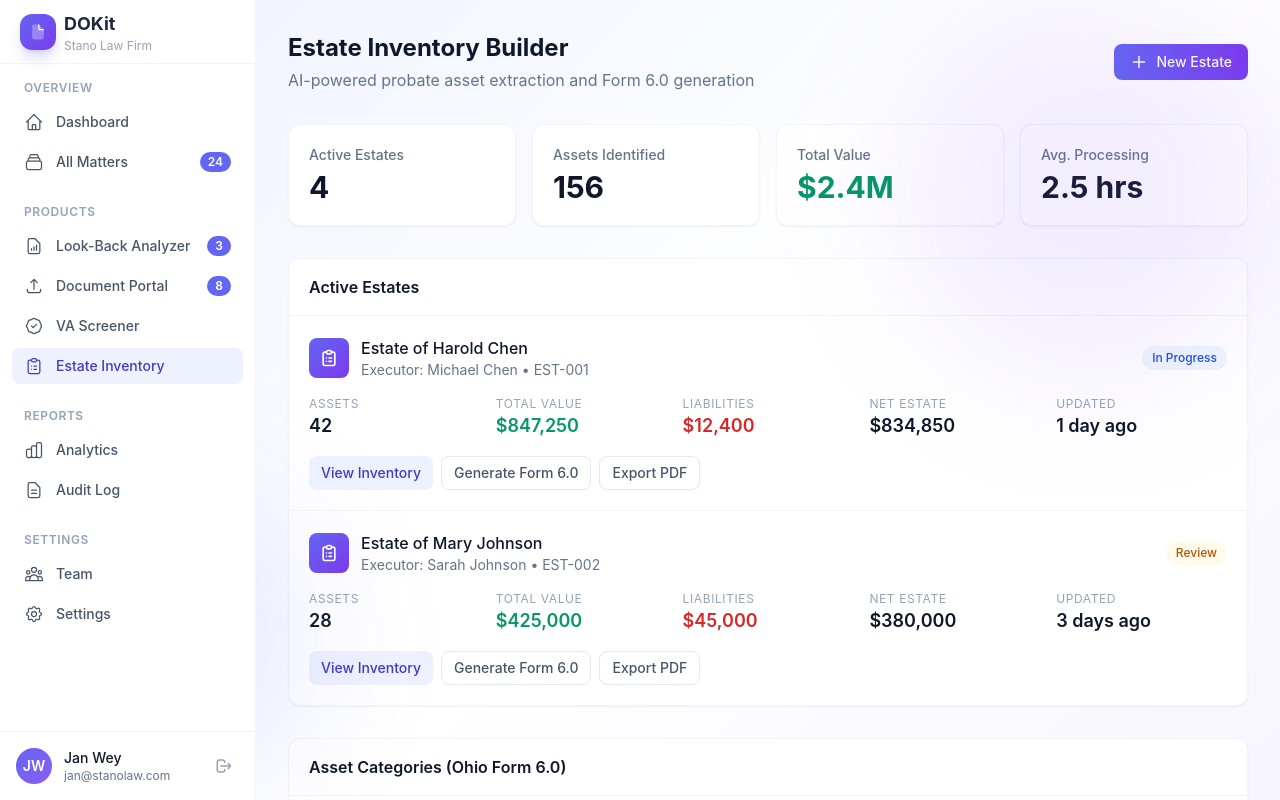
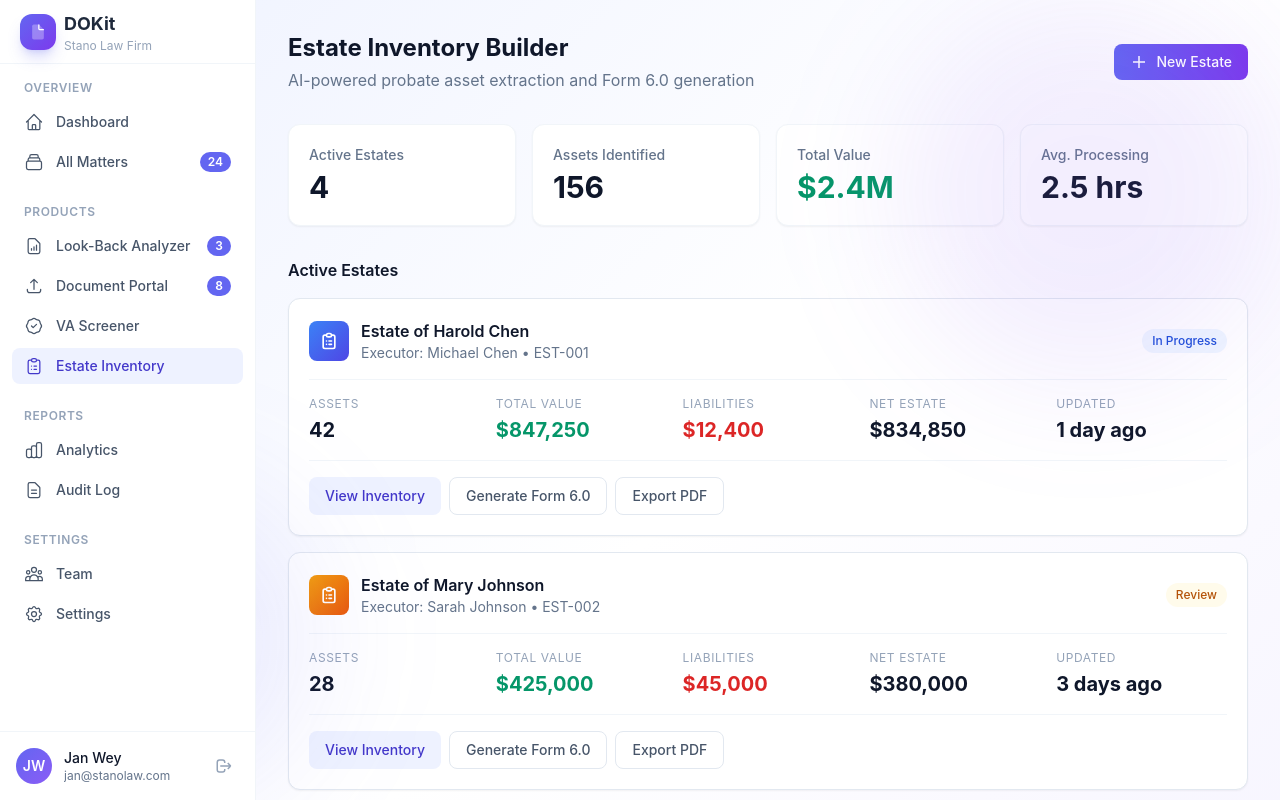
Before and after one commit to CoHoast/stano-law, a Next.js app: page /dashboard/estate in a window 1280 px wide. Shown: the top 800 px of the page. Built offline with nearby package versions, Linux system fonts and the light colour scheme.

Commit message:
Better case separation: individual cards with shadows, varying icon colors, clear borders

```diff
--- a/src/app/dashboard/estate/page.tsx
+++ b/src/app/dashboard/estate/page.tsx
@@ -69,22 +69,22 @@ export default function EstatePage() {
       </div>
 
       {/* Active Estates */}
-      <div className="bg-white rounded-xl border border-slate-100 shadow-sm mb-8">
-        <div className="px-5 py-4 border-b border-slate-100">
-          <h2 className="font-semibold text-slate-900">Active Estates</h2>
-        </div>
-        <div className="divide-y divide-slate-100">
-          {estates.map((estate) => (
-            <div key={estate.id} className="p-5 hover:bg-slate-50/50 transition">
+      <div className="mb-8">
+        <h2 className="font-semibold text-slate-900 mb-4">Active Estates</h2>
+        <div className="space-y-4">
+          {estates.map((estate, index) => (
+            <div key={estate.id} className="bg-white rounded-xl border border-slate-200 shadow-sm p-5 hover:shadow-md transition">
               <div className="flex items-center justify-between mb-4">
                 <div className="flex items-center gap-3">
-                  <div className="w-10 h-10 bg-gradient-to-br from-indigo-500 to-violet-600 rounded-lg flex items-center justify-center">
+                  <div className={`w-10 h-10 rounded-lg flex items-center justify-center ${
+                    index % 2 === 0 ? 'bg-gradient-to-br from-blue-500 to-indigo-600' : 'bg-gradient-to-br from-amber-500 to-orange-600'
+                  }`}>
                     <svg width="20" height="20" className="text-white" fill="none" stroke="currentColor" strokeWidth="2" viewBox="0 0 24 24">
                       <path strokeLinecap="round" strokeLinejoin="round" d="M9 5H7a2 2 0 00-2 2v12a2 2 0 002 2h10a2 2 0 002-2V7a2 2 0 00-2-2h-2M9 5a2 2 0 002 2h2a2 2 0 002-2M9 5a2 2 0 012-2h2a2 2 0 012 2m-3 7h3m-3 4h3m-6-4h.01M9 16h.01"/>
                     </svg>
                   </div>
                   <div>
-                    <div className="font-medium text-slate-900">Estate of {estate.decedent}</div>
+                    <div className="font-semibold text-slate-900">Estate of {estate.decedent}</div>
                     <div className="text-sm text-slate-500">Executor: {estate.executor} • {estate.id}</div>
                   </div>
                 </div>
@@ -93,37 +93,37 @@ export default function EstatePage() {
                 </span>
               </div>
 
-              <div className="grid grid-cols-2 sm:grid-cols-5 gap-4">
+              <div className="grid grid-cols-2 sm:grid-cols-5 gap-4 py-4 border-t border-slate-100">
                 <div>
-                  <div className="text-xs text-slate-400 uppercase tracking-wider">Assets</div>
-                  <div className="text-lg font-semibold text-slate-900">{estate.assets}</div>
+                  <div className="text-xs text-slate-400 uppercase tracking-wider mb-1">Assets</div>
+                  <div className="text-xl font-bold text-slate-900">{estate.assets}</div>
                 </div>
                 <div>
-                  <div className="text-xs text-slate-400 uppercase tracking-wider">Total Value</div>
-                  <div className="text-lg font-semibold text-emerald-600">{estate.totalValue}</div>
+                  <div className="text-xs text-slate-400 uppercase tracking-wider mb-1">Total Value</div>
+                  <div className="text-xl font-bold text-emerald-600">{estate.totalValue}</div>
                 </div>
                 <div>
-                  <div className="text-xs text-slate-400 uppercase tracking-wider">Liabilities</div>
-                  <div className="text-lg font-semibold text-red-600">{estate.liabilities}</div>
+                  <div className="text-xs text-slate-400 uppercase tracking-wider mb-1">Liabilities</div>
+                  <div className="text-xl font-bold text-red-600">{estate.liabilities}</div>
                 </div>
                 <div>
-                  <div className="text-xs text-slate-400 uppercase tracking-wider">Net Estate</div>
-                  <div className="text-lg font-semibold text-slate-900">{estate.netEstate}</div>
+                  <div className="text-xs text-slate-400 uppercase tracking-wider mb-1">Net Estate</div>
+                  <div className="text-xl font-bold text-slate-900">{estate.netEstate}</div>
                 </div>
                 <div>
-                  <div className="text-xs text-slate-400 uppercase tracking-wider">Updated</div>
-                  <div className="text-lg font-semibold text-slate-900">{estate.updated}</div>
+                  <div className="text-xs text-slate-400 uppercase tracking-wider mb-1">Updated</div>
+                  <div className="text-xl font-bold text-slate-900">{estate.updated}</div>
                 </div>
               </div>
 
-              <div className="flex gap-2 mt-4">
-                <button className="px-3 py-1.5 bg-indigo-50 text-indigo-700 rounded-lg text-sm font-medium hover:bg-indigo-100 transition">
+              <div className="flex gap-2 pt-4 border-t border-slate-100">
+                <button className="px-4 py-2 bg-indigo-50 text-indigo-700 rounded-lg text-sm font-medium hover:bg-indigo-100 transition">
                   View Inventory
                 </button>
-                <button className="px-3 py-1.5 border border-slate-200 text-slate-600 rounded-lg text-sm font-medium hover:bg-slate-50 transition">
+                <button className="px-4 py-2 border border-slate-200 text-slate-600 rounded-lg text-sm font-medium hover:bg-slate-50 transition">
                   Generate Form 6.0
                 </button>
-                <button className="px-3 py-1.5 border border-slate-200 text-slate-600 rounded-lg text-sm font-medium hover:bg-slate-50 transition">
+                <button className="px-4 py-2 border border-slate-200 text-slate-600 rounded-lg text-sm font-medium hover:bg-slate-50 transition">
                   Export PDF
                 </button>
               </div>
--- a/src/app/dashboard/va-screener/page.tsx
+++ b/src/app/dashboard/va-screener/page.tsx
@@ -66,22 +66,22 @@ export default function VAScreenerPage() {
       </div>
 
       {/* Recent Screenings */}
-      <div className="bg-white rounded-xl border border-slate-100 shadow-sm mb-8">
-        <div className="px-5 py-4 border-b border-slate-100">
-          <h2 className="font-semibold text-slate-900">Recent Screenings</h2>
-        </div>
-        <div className="divide-y divide-slate-100">
+      <div className="mb-8">
+        <h2 className="font-semibold text-slate-900 mb-4">Recent Screenings</h2>
+        <div className="space-y-4">
           {screenings.map((s, i) => (
-            <div key={i} className="p-5 hover:bg-slate-50/50 transition">
+            <div key={i} className="bg-white rounded-xl border border-slate-200 shadow-sm p-5 hover:shadow-md transition">
               <div className="flex items-center justify-between mb-4">
                 <div className="flex items-center gap-3">
-                  <div className="w-10 h-10 bg-gradient-to-br from-indigo-500 to-violet-600 rounded-lg flex items-center justify-center">
+                  <div className={`w-10 h-10 rounded-lg flex items-center justify-center ${
+                    i % 2 === 0 ? 'bg-gradient-to-br from-violet-500 to-purple-600' : 'bg-gradient-to-br from-emerald-500 to-teal-600'
+                  }`}>
                     <svg width="20" height="20" className="text-white" fill="none" stroke="currentColor" strokeWidth="2" viewBox="0 0 24 24">
                       <path strokeLinecap="round" strokeLinejoin="round" d="M9 12l2 2 4-4M7.835 4.697a3.42 3.42 0 001.946-.806 3.42 3.42 0 014.438 0 3.42 3.42 0 001.946.806 3.42 3.42 0 013.138 3.138 3.42 3.42 0 00.806 1.946 3.42 3.42 0 010 4.438 3.42 3.42 0 00-.806 1.946 3.42 3.42 0 01-3.138 3.138 3.42 3.42 0 00-1.946.806 3.42 3.42 0 01-4.438 0 3.42 3.42 0 00-1.946-.806 3.42 3.42 0 01-3.138-3.138 3.42 3.42 0 00-.806-1.946 3.42 3.42 0 010-4.438 3.42 3.42 0 00.806-1.946 3.42 3.42 0 013.138-3.138z"/>
                     </svg>
                   </div>
                   <div>
-                    <div className="font-medium text-slate-900">{s.client}</div>
+                    <div className="font-semibold text-slate-900">{s.client}</div>
                     <div className="text-sm text-slate-500">Veteran: {s.veteran}</div>
                   </div>
                 </div>
@@ -90,30 +90,30 @@ export default function VAScreenerPage() {
                 </span>
               </div>
 
-              <div className="grid grid-cols-2 sm:grid-cols-4 gap-4">
+              <div className="grid grid-cols-2 sm:grid-cols-4 gap-4 py-4 border-t border-slate-100">
                 <div>
-                  <div className="text-xs text-slate-400 uppercase tracking-wider">Service Period</div>
-                  <div className="text-sm font-medium text-slate-900">{s.service}</div>
+                  <div className="text-xs text-slate-400 uppercase tracking-wider mb-1">Service Period</div>
+                  <div className="text-sm font-bold text-slate-900">{s.service}</div>
                 </div>
                 <div>
-                  <div className="text-xs text-slate-400 uppercase tracking-wider">Est. Benefit</div>
-                  <div className="text-sm font-medium text-emerald-600">{s.benefit}</div>
+                  <div className="text-xs text-slate-400 uppercase tracking-wider mb-1">Est. Benefit</div>
+                  <div className="text-lg font-bold text-emerald-600">{s.benefit}</div>
                 </div>
                 <div>
-                  <div className="text-xs text-slate-400 uppercase tracking-wider">Net Worth</div>
-                  <div className="text-sm font-medium text-slate-900">{s.netWorth}</div>
+                  <div className="text-xs text-slate-400 uppercase tracking-wider mb-1">Net Worth</div>
+                  <div className="text-sm font-bold text-slate-900">{s.netWorth}</div>
                 </div>
                 <div>
-                  <div className="text-xs text-slate-400 uppercase tracking-wider">Screened</div>
-                  <div className="text-sm font-medium text-slate-900">{s.date}</div>
+                  <div className="text-xs text-slate-400 uppercase tracking-wider mb-1">Screened</div>
+                  <div className="text-sm font-bold text-slate-900">{s.date}</div>
                 </div>
               </div>
 
-              <div className="flex gap-2 mt-4">
-                <button className="px-3 py-1.5 bg-indigo-50 text-indigo-700 rounded-lg text-sm font-medium hover:bg-indigo-100 transition">
+              <div className="flex gap-2 pt-4 border-t border-slate-100">
+                <button className="px-4 py-2 bg-indigo-50 text-indigo-700 rounded-lg text-sm font-medium hover:bg-indigo-100 transition">
                   View Full Report
                 </button>
-                <button className="px-3 py-1.5 border border-slate-200 text-slate-600 rounded-lg text-sm font-medium hover:bg-slate-50 transition">
+                <button className="px-4 py-2 border border-slate-200 text-slate-600 rounded-lg text-sm font-medium hover:bg-slate-50 transition">
                   Start Application
                 </button>
               </div>
```
Also changed, not shown: src/app/dashboard/lookback/page.tsx (+24 -22 lines).
